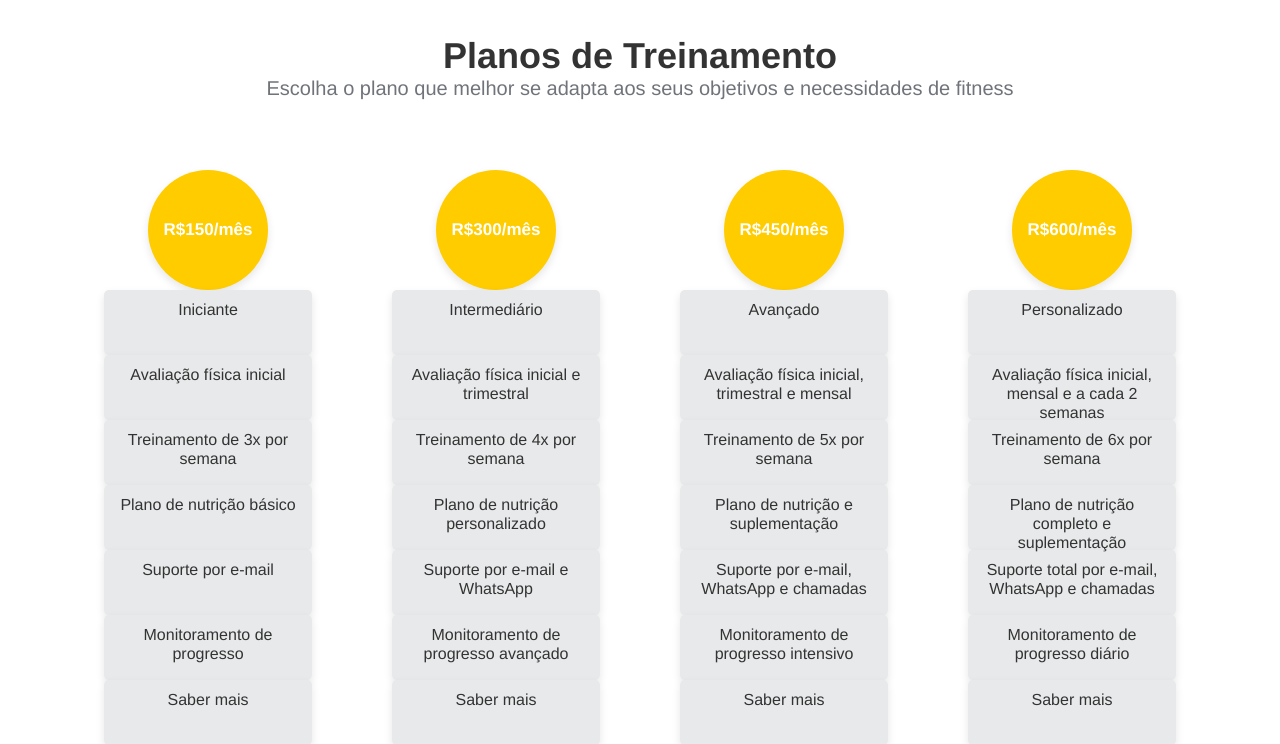
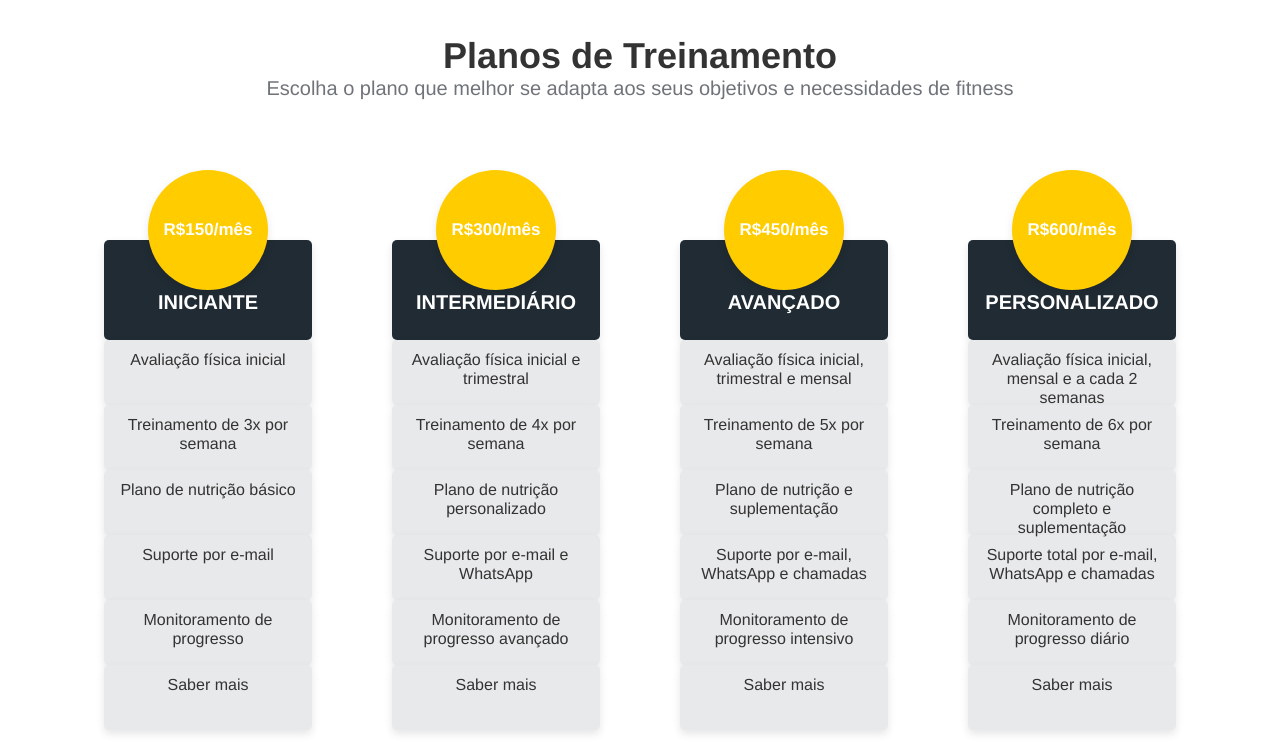
Before and after one commit to Lucas-Espindola-dev/projeto_personal, a Django app: page /home/ in a window 1280 px wide. Shown: the part 893-1637 px from the top of the page. Run offline with Django 5.2, Linux system fonts and the light colour scheme.

Commit message:
Changing some coonfigurations at the price and build the name style

```diff
--- a/static/css/styles.css
+++ b/static/css/styles.css
@@ -187,7 +187,6 @@ plan ul{
 .plan .price {
     width: 120px;
     height: 120px;
-    min-height: 60px; /* Garante que todos os preços tenham pelo menos esta altura */
     border-radius: 50%;
     background-color: #ffcc00; /* Cor amarela vibrante */
     color: #fff;
@@ -195,8 +194,18 @@ plan ul{
     line-height: 120px;
     font-size: 17px;
     font-weight: bold;
-    margin: 0 auto;
+    margin: 0 auto -50px;
     display: flex;
-    align-items: center; /* Alinha o texto verticalmente */
-    justify-content: center; /* Alinha o texto horizontalmente */
+    align-items: center;
+    justify-content: center;
+    position: relative;
 }
+
+.plan .plan-name{
+    text-transform: uppercase;
+    font-size: 20px;
+    font-weight: bold;
+    color: #fff;
+    background-color: #202b34;
+    padding: 50px 0;
+}
```
